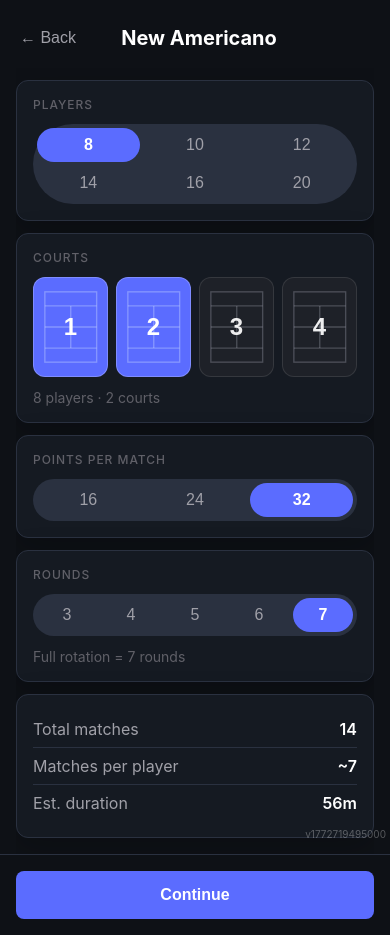
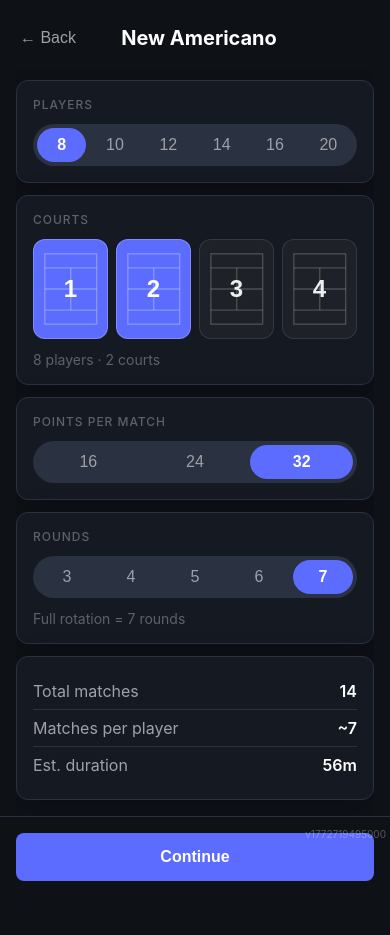
Before and after one commit to juicebox-glen/palapoint-v4, a Next.js app: page /matchplay/new in a window 390 px wide. After the commit the page ends 897 px from the top, so only its background shows below. Built offline with nearby package versions, Linux system fonts and the light colour scheme; no server answers; the database is empty; a web font is replaced by a local one.

Commit message:
Refactor matchplay pill bar layout for improved responsiveness
- Updated CSS for the matchplay pill bar to use flexbox instead of grid for better spacing and responsiveness.
- Adjusted player count display to ensure equal flex share, enhancing readability across different screen sizes.

```diff
--- a/app/styles/matchplay.css
+++ b/app/styles/matchplay.css
@@ -2245,17 +2245,14 @@
   -webkit-overflow-scrolling: touch;
 }
 
-/* Six equal slots; 2×3 on narrow widths so pills stay readable and evenly spaced. */
+/* Player counts: one row, equal flex share so numbers stay evenly spaced. */
 .matchplay-pill-bar--players {
-  display: grid;
-  grid-template-columns: repeat(3, minmax(0, 1fr));
-  overflow-x: visible;
-}
-
-@media (min-width: 520px) {
-  .matchplay-pill-bar--players {
-    grid-template-columns: repeat(6, minmax(0, 1fr));
-  }
+  flex-wrap: nowrap;
+}
+
+.matchplay-pill-bar--players .matchplay-pill-bar-item {
+  flex: 1 1 0;
+  min-width: 0;
 }
 
 .matchplay-pill-bar::-webkit-scrollbar {
```
